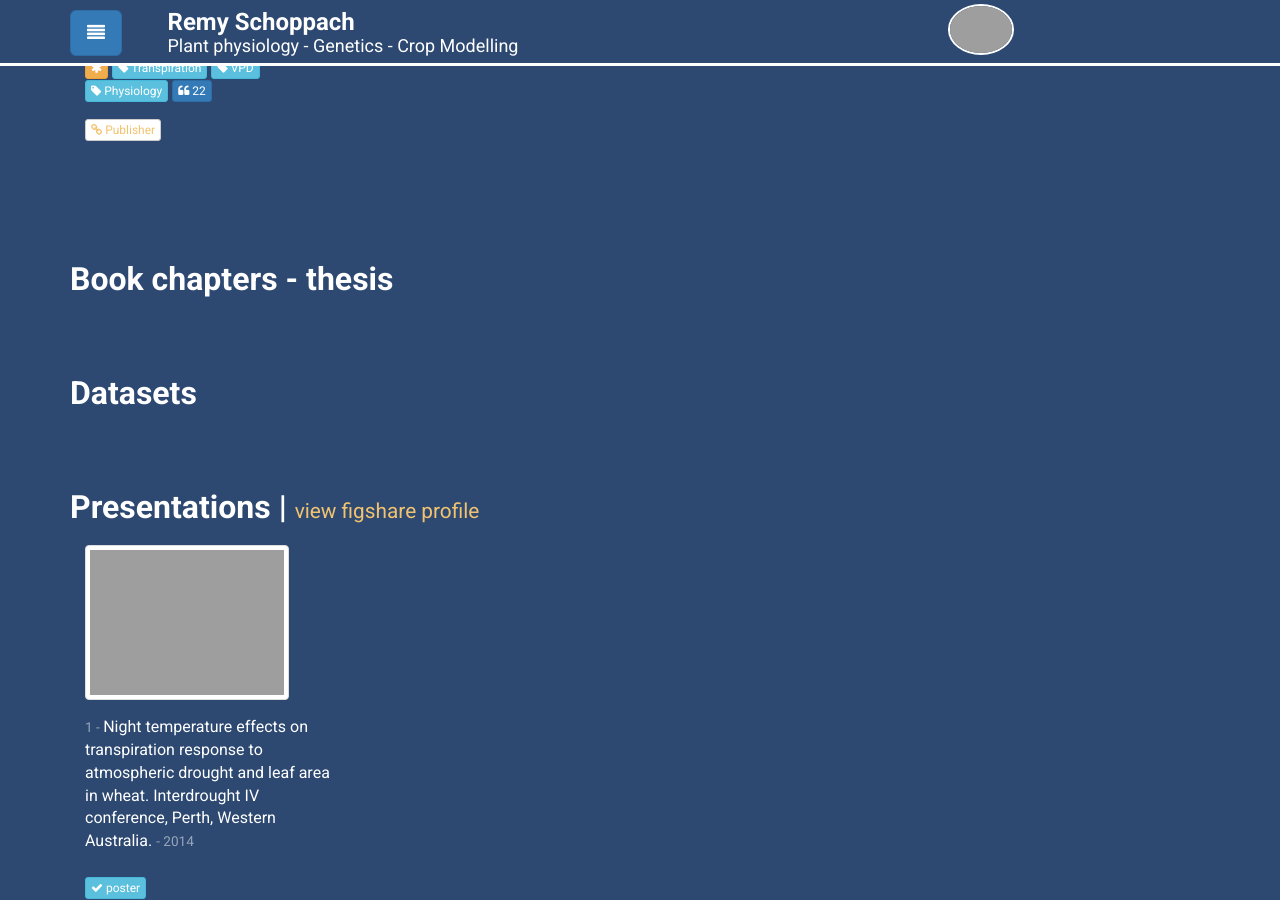
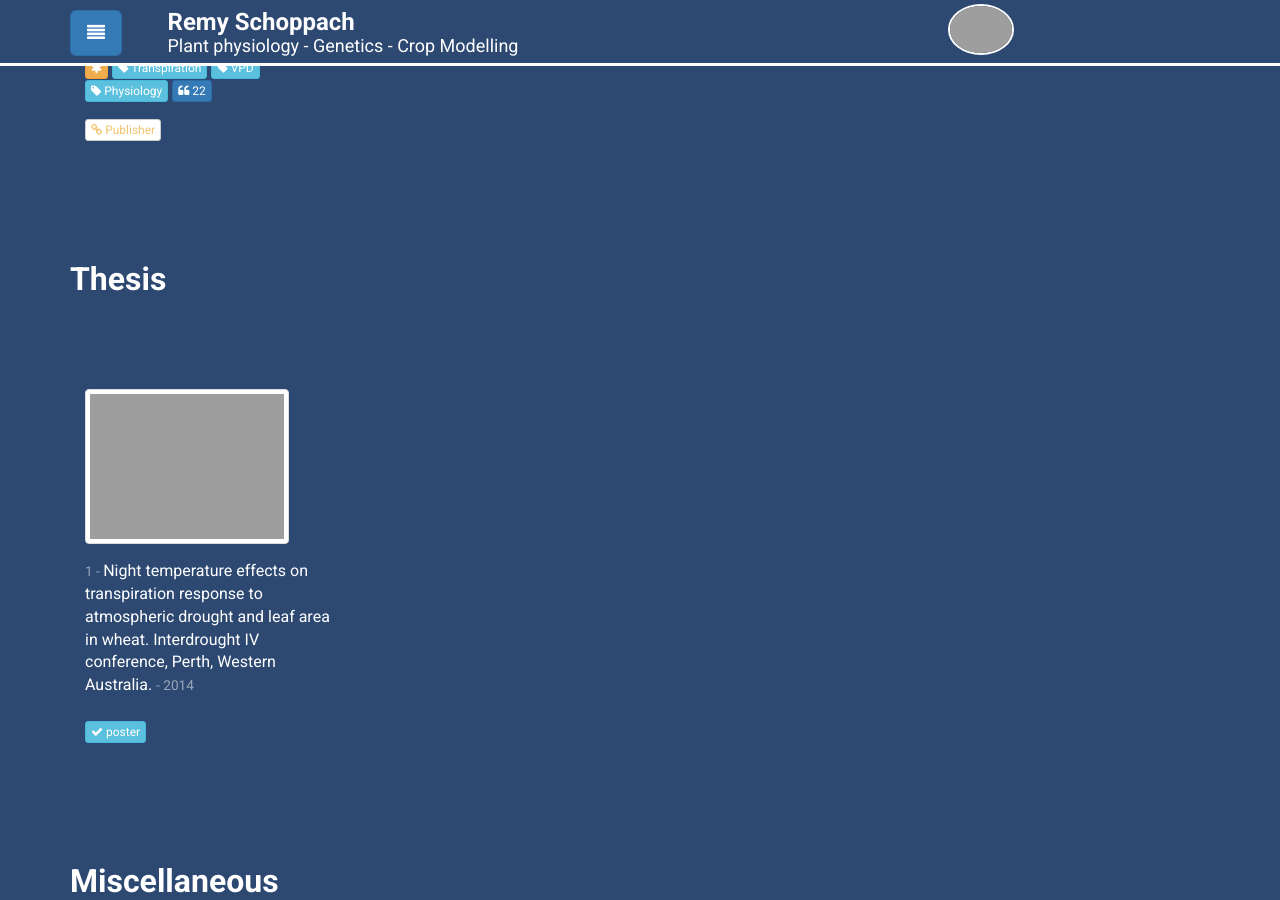
Before and after one commit to guillaumelobet/schoppach.github.io, a Jekyll site: the page built from index.html, in a window 1280 px wide and 900 px high, scrolled down 1161 px. Built offline with Jekyll 4.4.1, drawn with Linux system fonts in a browser that asks for light colours; nearby versions of some CDN libraries; the list of posts is cut into pages by our own code; comment, search, counter and statistics services are not loaded; grey boxes are pictures that could not be loaded.

Commit message:
enlevé le projet

```diff
--- a/_layouts/albertine.html
+++ b/_layouts/albertine.html
@@ -438,7 +438,7 @@ It is threatened by habitat loss.
     <div class="row">
       <section class="col-md-9">
 
-        <h3>Book chapters - thesis</h3>
+        <h3>Thesis</h3>
 
         <div class="row-fluid">
 
@@ -519,9 +519,9 @@ It is threatened by habitat loss.
   <div class="container">
     <div class="row">
       <section class="col-md-9">
-
+        {% if site.data.Datasets %}
         <h3>Datasets</h3>
-
+         {% endif %}
         <div class="row-fluid">
 
         {% for publication in site.data.publications %}
@@ -582,7 +582,6 @@ It is threatened by habitat loss.
     <div class="row">
       <section class="col-md-9 col-lg-12">
 
-        <h3>Presentations | <small><a href="http://figshare.com/authors/Guillaume_Lobet/98389">view figshare profile</a></small></h3>
 
         {% assign counter = 1 %}
         {% for presentation in site.data.presentations %}
```
